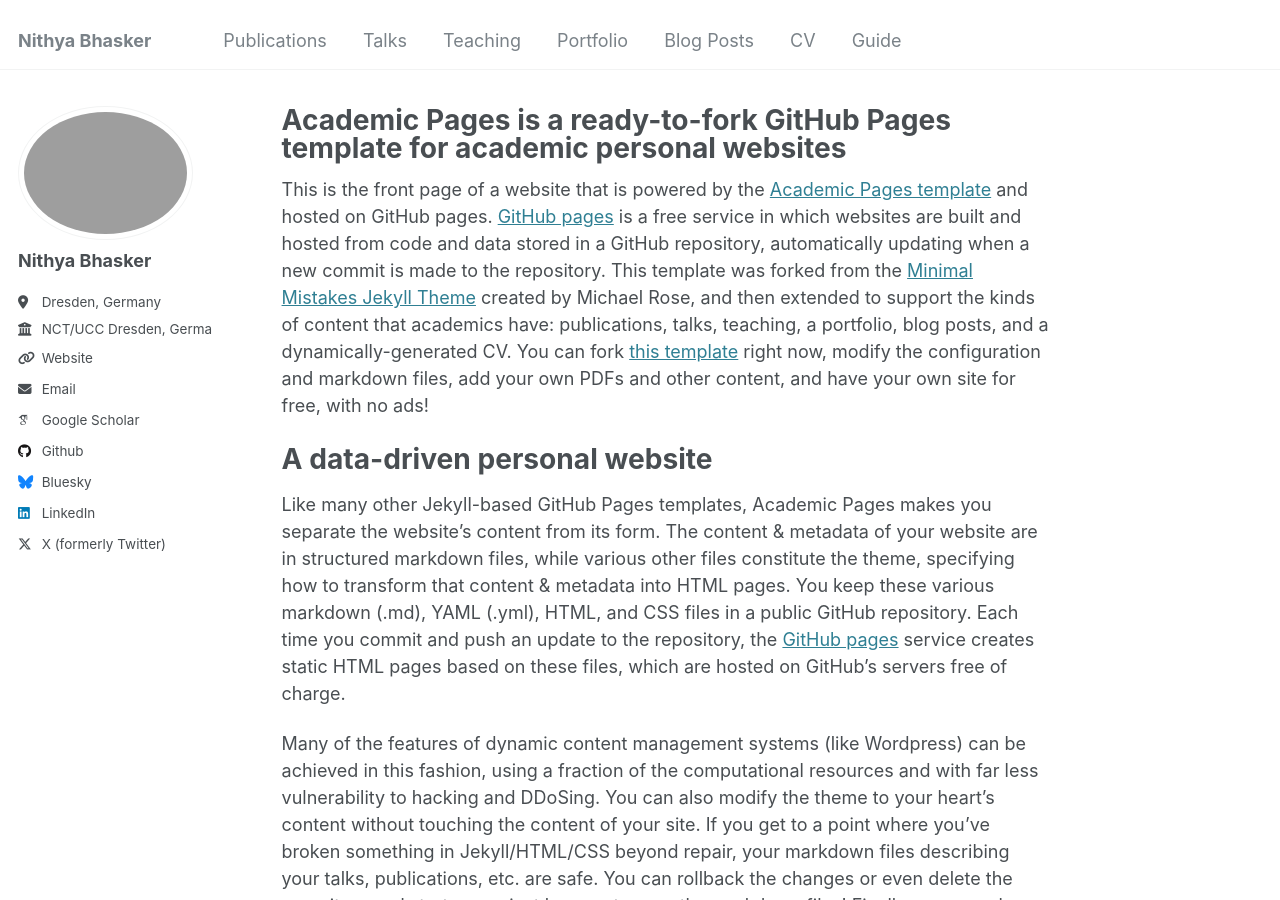
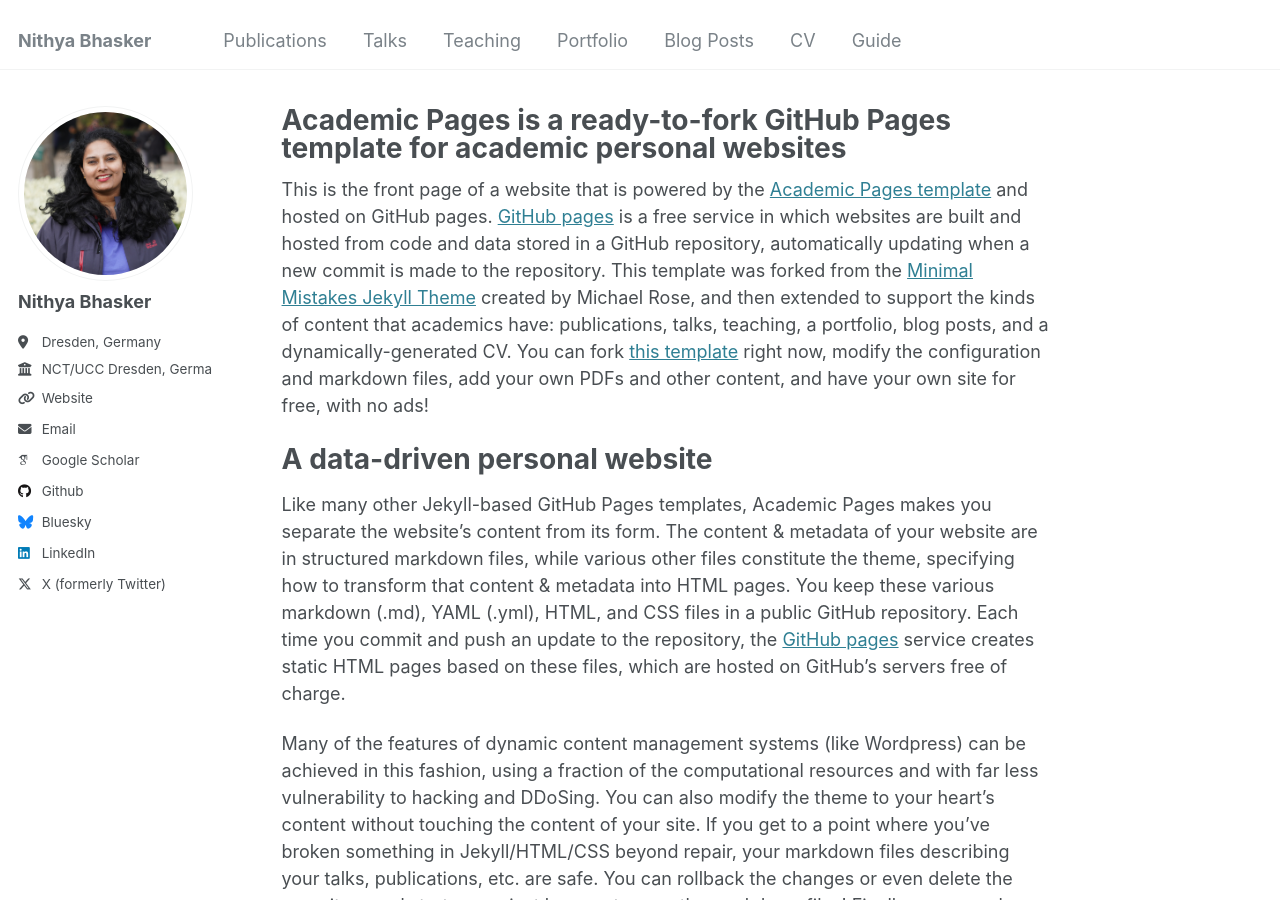
Before and after one commit to NithyaBhasker/nithyabhasker.github.io, a Jekyll site: the page built from _pages/about.md, in a window 1280 px wide and 900 px high. Built offline with Jekyll 4.4.1, drawn with Linux system fonts in a browser that asks for light colours; some web fonts are replaced.

Commit message:
Update _config.yml

```diff
--- a/_config.yml
+++ b/_config.yml
@@ -21,7 +21,7 @@ repository               : "NithyaBhasker/nithyabhasker.github.io"
 #               Additional customization can be done by editing /_includes/author-profile.html
 author:
   # Biographic information
-  avatar           : "profile.png"
+  avatar           : "Nithya.JPG"
   name             : "Nithya Bhasker"
   pronouns         : # example: "she/her"
   bio              : ""
```
